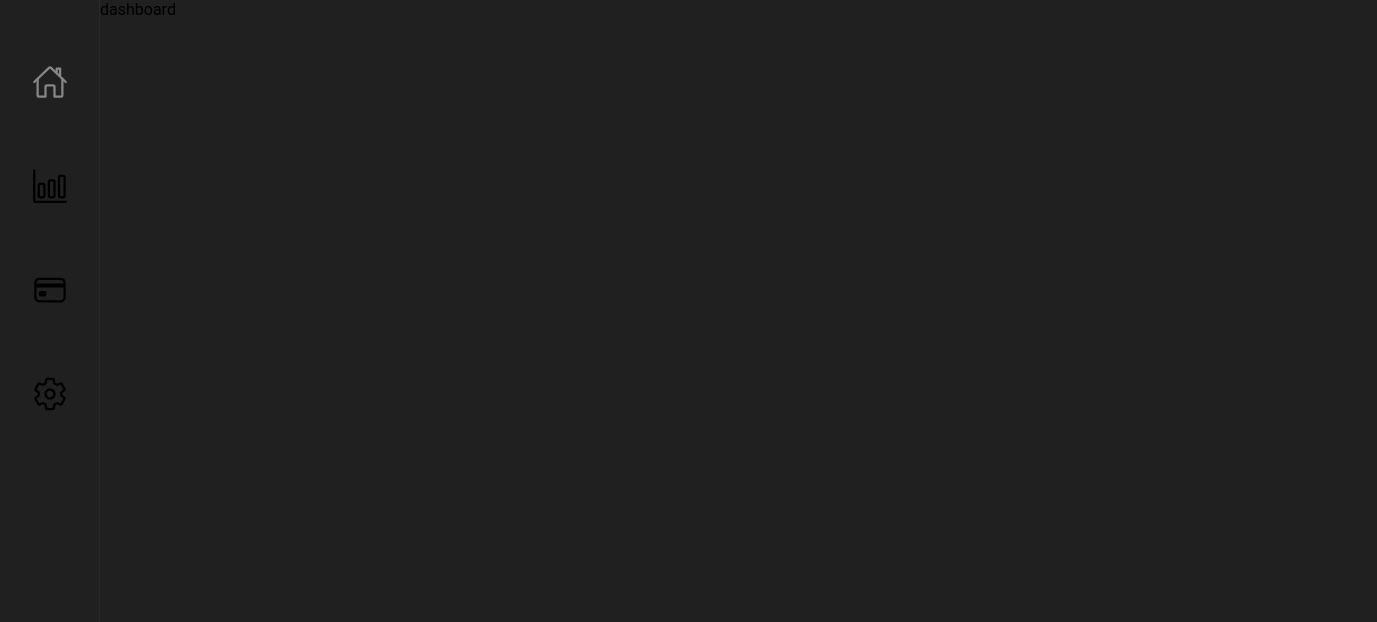
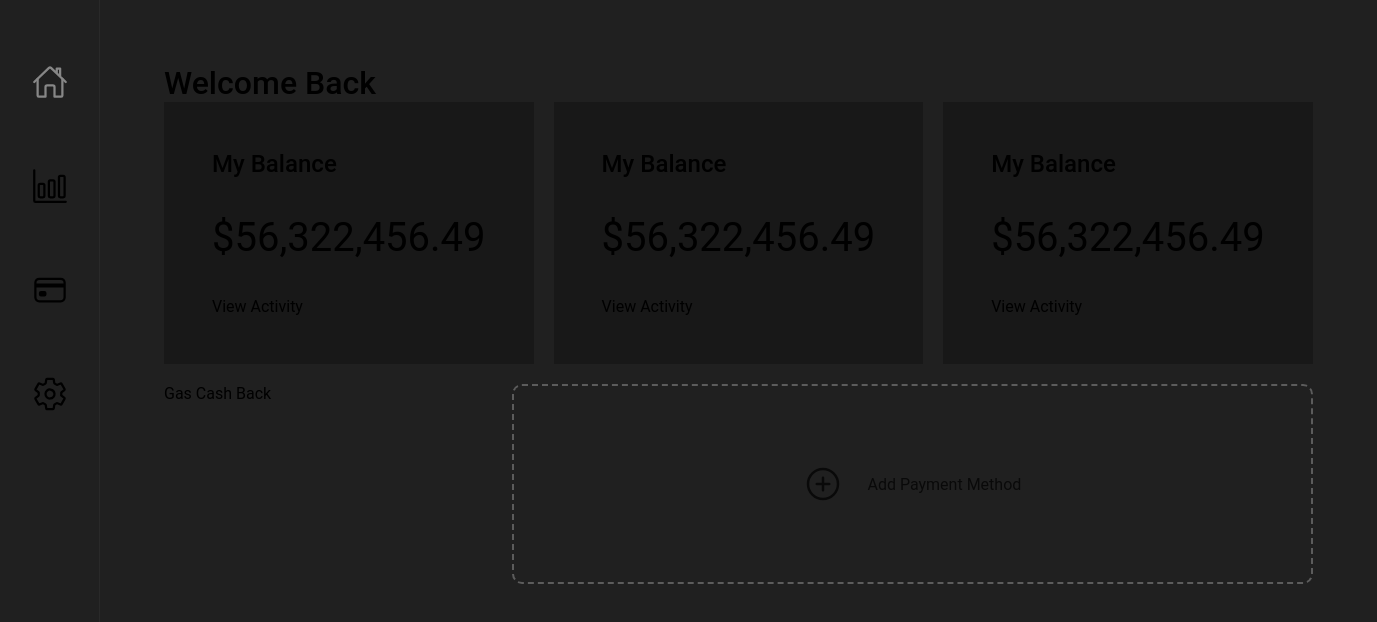
Before and after one commit to dreamerenigma/money-transfer-next, a Next.js app: page /dashboard in a window 1280 px wide. Shown: the top 622 px of the page, 1377 px wide, since content can reach past the window. Built offline with nearby package versions, Linux system fonts and the light colour scheme.

Commit message:
implement mock template for dashboard info and card section

```diff
--- /dev/null
+++ b/src/components/dashboard/balance/BalanceInfoCard.tsx
@@ -0,0 +1,15 @@
+import styles from './index.module.scss';
+
+export const BalanceInfoCard = () => {
+	return (
+		<div className={styles.card}>
+			<h2>My Balance</h2>
+			<div>
+				<span className={styles.balanceText}>$56,322,456.49</span>
+			</div>
+			<div>
+				<span>View Activity</span>
+			</div>
+		</div>
+	)
+}
--- /dev/null
+++ b/src/components/dashboard/balance/index.module.scss
@@ -0,0 +1,16 @@
+.card {
+	background-color: #181818;
+	width: 100%;
+	display: flex;
+	flex-direction: column;
+	gap: 36px;
+	padding: 48px;
+	& h2 {
+		margin: 0;
+		font-weight: 500;
+	}
+}
+
+.balanceText {
+	font-size: 40px;
+}
--- /dev/null
+++ b/src/components/dashboard/info/DashboardInformation.tsx
@@ -0,0 +1,12 @@
+import { BalanceInfoCard } from "../balance/BalanceInfoCard";
+import styles from './index.module.scss'
+
+export const DashboardInformation = () => {
+	return (
+	<div className={styles.container}>
+		<BalanceInfoCard />
+		<BalanceInfoCard />
+		<BalanceInfoCard />
+	</div>
+	);
+};
--- /dev/null
+++ b/src/components/dashboard/info/index.module.scss
@@ -0,0 +1,5 @@
+.container {
+	display: flex;
+	width: 100%;
+	gap: 20px;
+}
--- /dev/null
+++ b/src/components/dashboard/pyment-methods/PaymentMethodContainer.tsx
@@ -0,0 +1,33 @@
+import styles from './index.module.scss';
+import { IoAddCircleOutline } from 'react-icons/io5';
+import { MockPaymentMerthodType } from '../../../types';
+
+const mockPaymentMethods: MockPaymentMerthodType[] = [
+	{
+		type: 'visa',
+		last4: '0036',
+		name: 'Gas Cash Back',
+	},
+];
+
+export const PaymentMethodContainer = () => {
+	return (
+		<div className={styles.container}>
+			{mockPaymentMethods.length < 3 ? (
+				<>
+					{mockPaymentMethods.map((method) => (
+						<div key={method.last4} style={{ width: '500px' }}>
+							{method.name}
+						</div>
+					))}
+					<div className={styles.addPaymentCard}>
+						<IoAddCircleOutline size={40} />
+						<span>Add Payment Method</span>
+					</div>
+				</>
+			) : (
+				[]
+			)}
+		</div>
+	);
+};
--- /dev/null
+++ b/src/components/dashboard/pyment-methods/index.module.scss
@@ -0,0 +1,22 @@
+.container {
+	display: flex;
+	width: 100%;
+}
+
+.addPaymentCard {
+	width: 100%;
+	height: 200px;
+	border-radius: 10px;
+	border: 2px dashed #767676;
+	display: flex;
+	justify-content: center;
+	align-items: center;
+	padding: 48px 0;
+	gap: 24px;
+	cursor: pointer;
+	opacity: 0.7;
+	transition: 300ms opacity ease;
+	&:hover {
+		opacity: 1;
+	}
+}
--- a/src/components/layouts/index.module.scss
+++ b/src/components/layouts/index.module.scss
@@ -7,4 +7,18 @@
 .main {
 	width: 100%;
 	height: 100%;
+	padding: 64px 64px 18px 64px ;
+	max-width: 15  00px;
 }
+
+@media (max-width: 1750px) {
+	.main {
+		max-width: unset;
+	}
+}
+
+// @media(min-width: 2000px) {
+// 	.main {
+// 		width: 1920px;
+// 	}
+// }
--- /dev/null
+++ b/src/pages/dashboard/index.module.scss
@@ -0,0 +1,16 @@
+.header {
+	& h1 {
+		font-weight: 500;
+	}
+}
+
+.main {
+	display: flex;
+	flex-direction: column;
+	margin-top: 36px 0;
+	gap: 20px;
+}
+
+.page {
+	display: flex;
+}
--- a/src/pages/dashboard/index.tsx
+++ b/src/pages/dashboard/index.tsx
@@ -1,17 +1,26 @@
 import { ReactElement } from "react";
+import { DashboardInformation } from "../../components/dashboard/info/DashboardInformation";
+import { PaymentMethodContainer } from "../../components/dashboard/pyment-methods/PaymentMethodContainer";
 import { DashboardLayout } from "../../components/layouts/DashboardLayout";
 import { NextPageWithLayout } from "../../types";
+import styles from './index.module.scss';
 
 const DashboardPage: NextPageWithLayout = () => {
 	return (
 		<>
-			<div>dashboard</div>
+			<header className={styles.header}>
+				<h1>Welcome Back</h1>
+			</header>
+			<div className={styles.main}>
+				<DashboardInformation />
+				<PaymentMethodContainer />
+			</div>
 		</>
 	);
 };
 
 DashboardPage.getLayout = function getLayout(page: ReactElement) {
-	return <DashboardLayout>{page}</DashboardLayout>
+	return <DashboardLayout>{page}</DashboardLayout>;
 };
 
 export default DashboardPage;
--- a/src/styles/globals.css
+++ b/src/styles/globals.css
@@ -14,6 +14,10 @@ a {
 
 * {
 	box-sizing: border-box;
+}
+
+h1 {
+	margin: 0;
 }
 
 #__next {
```
Also changed, not shown: src/types/index.ts (+7 -0 lines).
